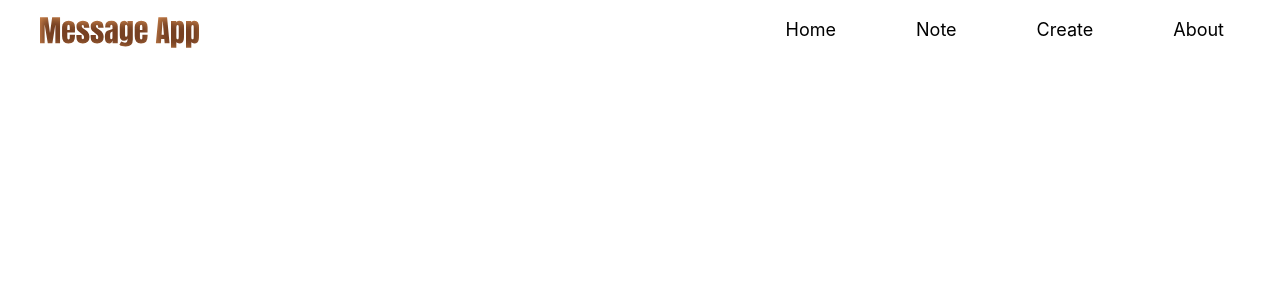
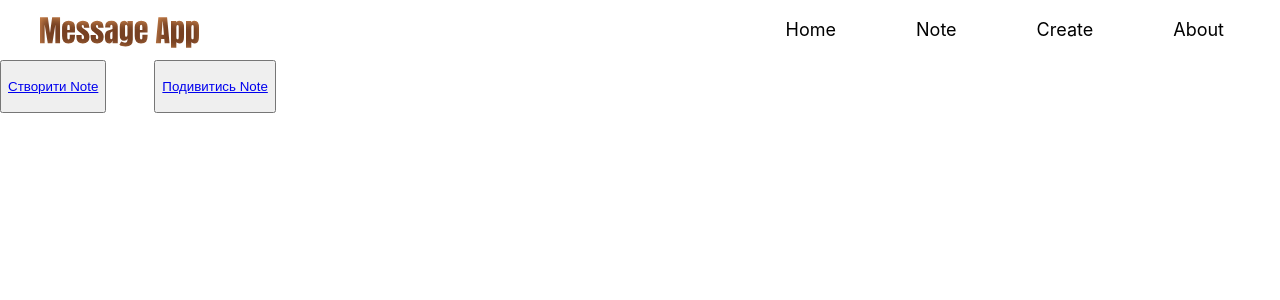
Before and after one commit to xSemuel/message-app, a React (Create React App) app: page / in a window 1280 px wide. Shown: the top 300 px of the page. Built offline with nearby package versions, Linux system fonts and the light colour scheme.

Commit message:
feat: created Main component

```diff
--- a/src/App.js
+++ b/src/App.js
@@ -1,5 +1,5 @@
-import { BrowserRouter } from "react-router-dom";
-import { Header } from './components'
+import { BrowserRouter, Routes, Route } from "react-router-dom";
+import { Header, Main } from './components'
 
 
 function App() {
@@ -7,6 +7,9 @@ function App() {
     <div>
         <BrowserRouter>
           <Header />
+          <Routes>
+            <Route path='/' element={<Main />} />
+          </Routes>
         </BrowserRouter>
     </div>
   );
--- a/src/components/index.js
+++ b/src/components/index.js
@@ -1 +1,2 @@
 export * from './header'
+export * from './main'
--- /dev/null
+++ b/src/components/main/Main.js
@@ -0,0 +1,19 @@
+import { NavLink } from "react-router-dom";
+import styles from './Main.module.css';
+
+const actionButtons = [
+    { link: '/create', text: 'Створити Note' },
+    { link: '/note', text: 'Подивитись Note' },
+]
+
+export function Main() {
+    return (
+        <div className={styles.mainWrapper}>
+            {actionButtons.map(({ link, text }) => (
+                <button key={link} className={styles.actionButton}>
+                    <NavLink exact to={link}>{text}</NavLink>
+                </button>
+            ))}
+        </div>
+    );
+}
--- /dev/null
+++ b/src/components/main/Main.module.css
@@ -0,0 +1,8 @@
+.mainWrapper {
+    display: flex;
+    gap: 48px;
+}
+
+.actionButton {
+    height: 53px;
+}
--- /dev/null
+++ b/src/components/main/index.js
@@ -0,0 +1 @@
+export * from './Main'
```
